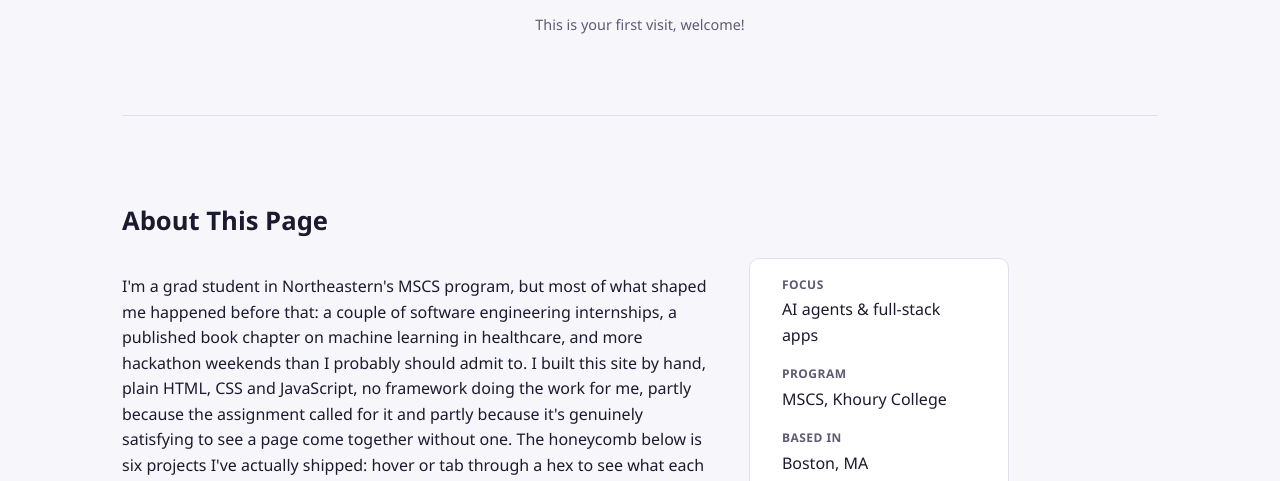
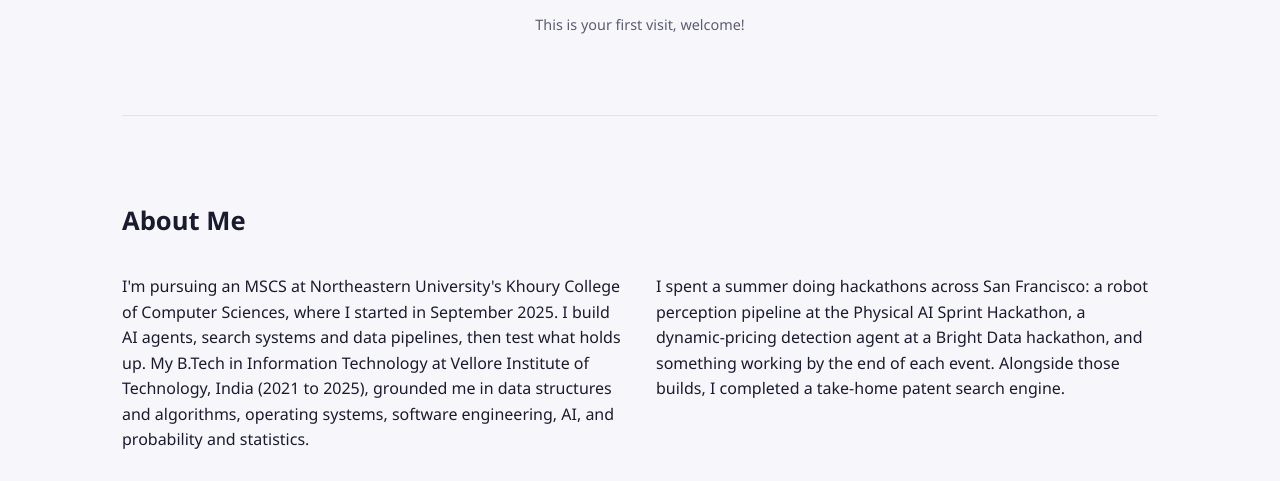
Before and after one commit to BryanSJamesDev/bryan-vanilla-homepage, a website with bundled scripts: page index.html in a window 1280 px wide. Shown: the part 319-800 px from the top of the page. Built offline with nearby package versions, Linux system fonts and the light colour scheme.

Commit message:
Update index.html

```diff
--- a/index.html
+++ b/index.html
@@ -50,28 +50,28 @@
       </section>
 
       <section class="about" aria-labelledby="about-heading">
-        <h2 id="about-heading">About This Page</h2>
+        <h2 id="about-heading">About Me</h2>
         <div class="about-content">
           <p class="about-text">
-            I'm a grad student in Northeastern's MSCS program, but most of what shaped me happened
-            before that: a couple of software engineering internships, a published book chapter on
-            machine learning in healthcare, and more hackathon weekends than I probably should
-            admit to. I built this site by hand, plain HTML, CSS and JavaScript, no framework doing
-            the work for me, partly because the assignment called for it and partly because it's
-            genuinely satisfying to see a page come together without one. The honeycomb below is
-            six projects I've actually shipped: hover or tab through a hex to see what each one
-            does, then click through to the code.
+            I'm pursuing an MSCS at Northeastern University's Khoury College of Computer Sciences,
+            where I started in September 2025. I build AI agents, search systems and data
+            pipelines, then test what holds up. My B.Tech in Information Technology at Vellore
+            Institute of Technology, India (2021 to 2025), grounded me in data structures and
+            algorithms, operating systems, software engineering, AI, and probability and
+            statistics.
+          </p>
+          <p class="about-text">
+            I spent a summer doing hackathons across San Francisco: a robot perception pipeline at
+            the Physical AI Sprint Hackathon, a dynamic-pricing detection agent at a Bright Data
+            hackathon, and something working by the end of each event. Alongside those builds, I
+            completed a take-home patent search engine.
+          </p>
+          <p class="about-text">
+            My research work includes the published book chapter "Thyroid Disease Prediction Using
+            ML Models" (January 2025). Below is a honeycomb grid of a few projects I've worked on:
+            hover or tab through a hex to see what it does, then click through to the code.
           </p>
           <dl class="about-facts">
-            <dt>Focus</dt>
-            <dd>AI agents &amp; full-stack apps</dd>
-            <dt>Program</dt>
-            <dd>MSCS, Khoury College</dd>
-            <dt>Based in</dt>
-            <dd>Boston, MA</dd>
-          </dl>
-        </div>
-      </section>
 
       <section class="projects-grid-section" aria-labelledby="grid-heading">
         <h2 id="grid-heading">Project Honeycomb</h2>
```
